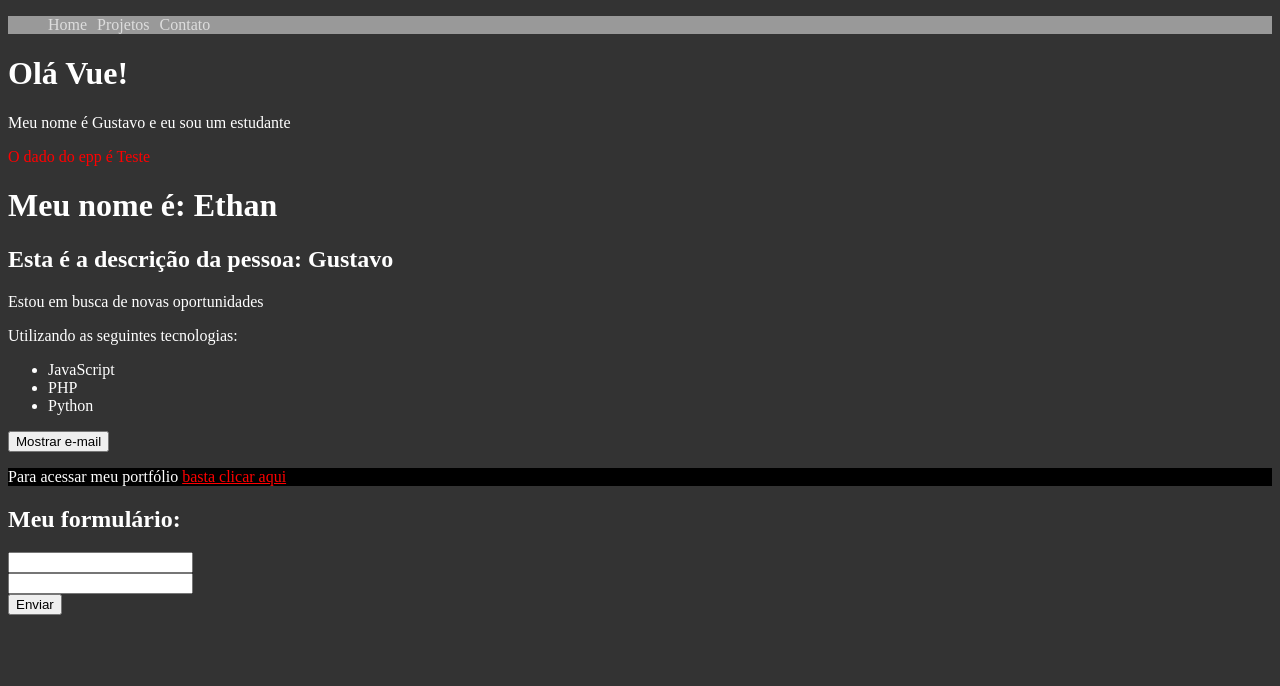
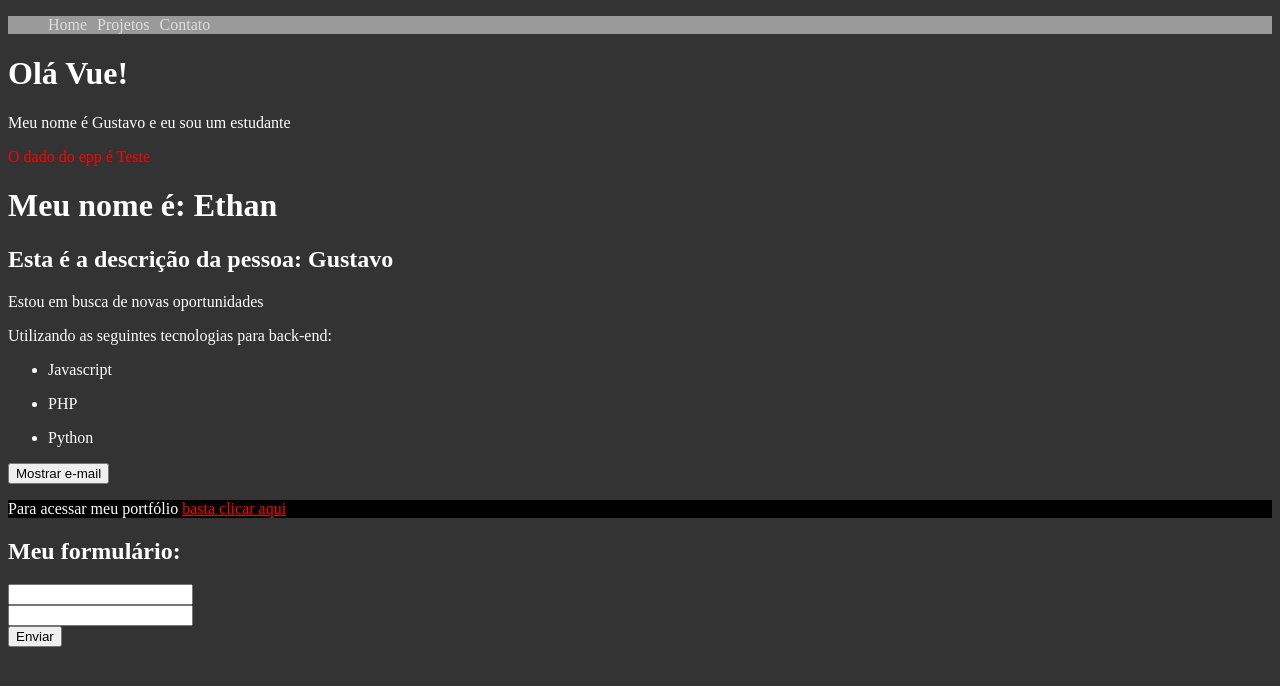
Before and after one commit to GustavoFrota/Vue-Pratica, a Vue app in the folder 2_projeto_vue/: page / in a window 1280 px wide. Shown: the top 686 px of the page. Built offline with nearby package versions, Linux system fonts and the light colour scheme.

Commit message:
Adicionando v-for

```diff
--- a/2_projeto_vue/src/components/Info.vue
+++ b/2_projeto_vue/src/components/Info.vue
@@ -2,11 +2,9 @@
     <div>
         <p v-if="esta_trabalhando">Estou trabalhando no momento.</p>
         <p v-else>Estou em busca de novas oportunidades</p>
-    <p>Utilizando as seguintes tecnologias:</p>
-    <ul>
-        <li>JavaScript</li>
-        <li>PHP</li>
-        <li>Python</li>
+    <p>Utilizando as seguintes tecnologias para back-end:</p>
+    <ul v-for="technology, index in backend_tecnologies" v-bind:key="index">
+        <li> {{ technology }}</li>
     </ul>
     <div>
         <button @click="showEmail"> {{ textoBotao }}</button>
@@ -25,7 +23,8 @@ export default {
             mostrar_email: false,
             email: "gustavo@gmail.com",
             meu_link: "https://google.com",
-            textoBotao: "Mostrar e-mail"
+            textoBotao: "Mostrar e-mail",
+            backend_tecnologies: ['Javascript', 'PHP', "Python"]
         }
     },
     methods: {
```
